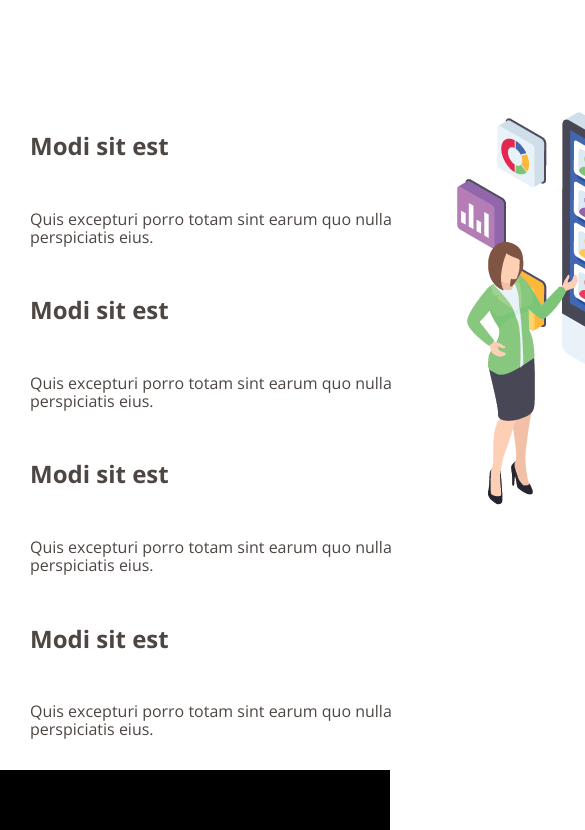
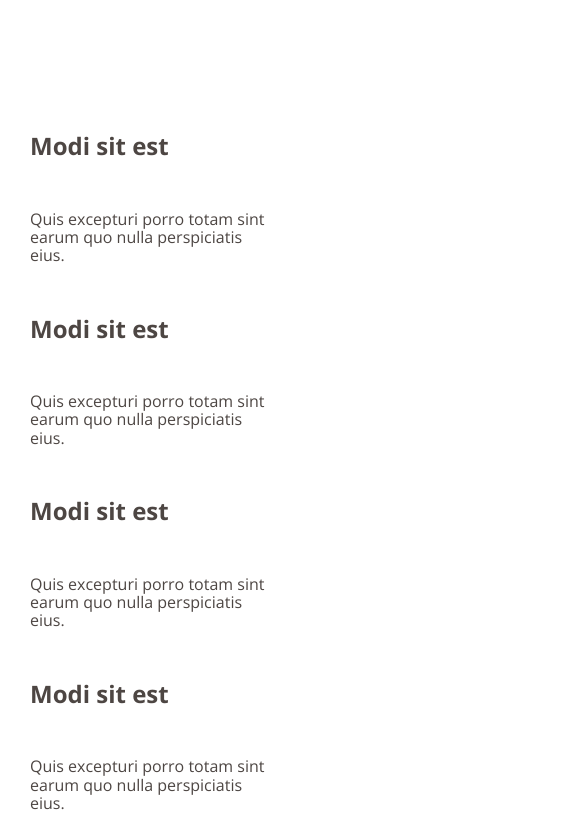
Before and after one commit to ahm7dwal8d/Flattern, a plain HTML site: page services.html in a window 390 px wide. Shown: the part 2519-3349 px from the top of the page, 585 px wide, since content can reach past the window. Drawn offline with nearby package versions, Linux system fonts and the light colour scheme.

Commit message:
third commit

```diff
--- a/css/main.css
+++ b/css/main.css
@@ -974,6 +974,11 @@ html {
     display: flex;
     justify-content: space-between;
 }
+@media (max-width: 1200px) {
+    .feature .container .feature-content {
+        flex-direction: column;
+    }
+}
 .feature .container .feature-content .boxs {
     flex-basis: 45%;
 }
@@ -994,8 +999,17 @@ html {
     padding: 15px;
 }
 .feature .container .feature-content .boxs .box p {
-    width: 400px;
     padding: 15px;
+}
+@media (max-width: 767px) {
+    .feature .container .feature-content p {
+        width: 270px;
+    }
+}
+@media (max-width: 1200px) {
+    .feature .container .feature-content img {
+        max-width: 100%;
+    }
 }
 .feature .container .feature-content .img {
     flex-basis: 45%;
```
